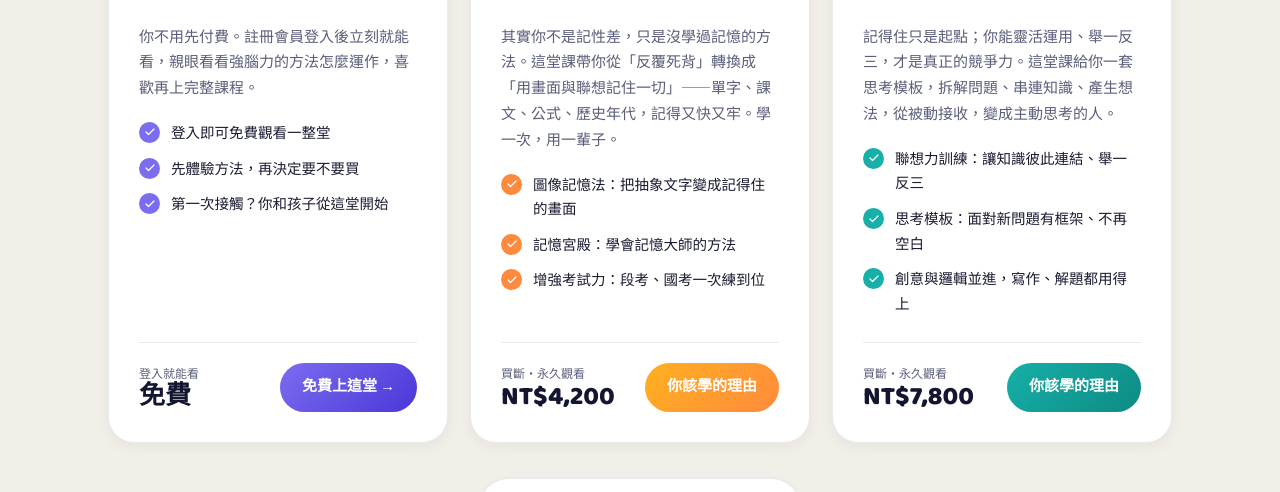
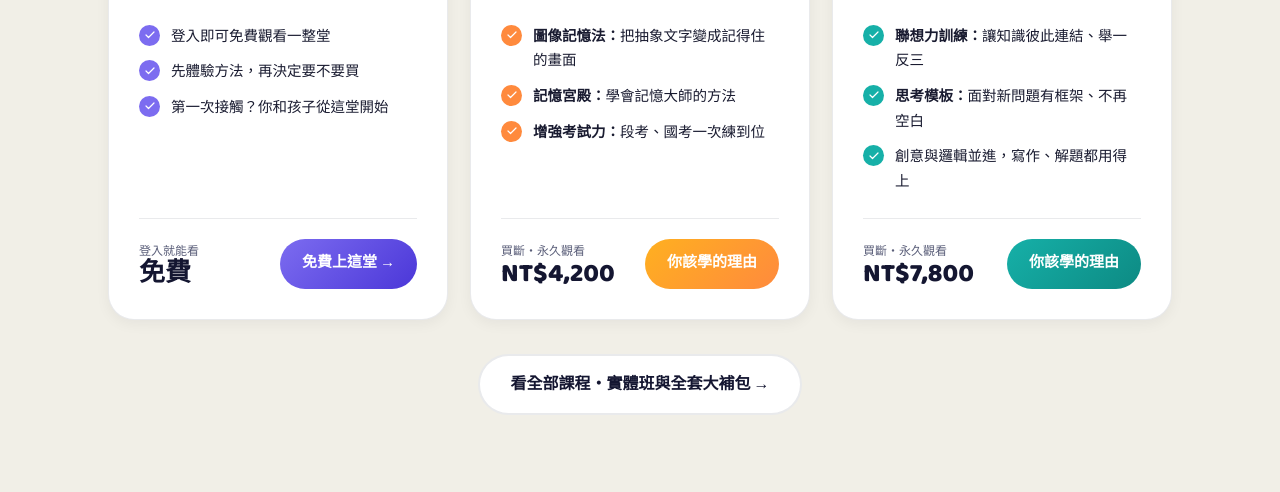
Before and after one commit to brainingflow/skybraining-web, a plain HTML site: page index.html in a window 1280 px wide. Shown: the part 3190-3682 px from the top of the page. Drawn offline with Linux system fonts and the light colour scheme.

Commit message:
首頁課程卡：刪三段說明、條列小標加粗（R142）
Co-Authored-By: Claude Fable 5.2 <noreply@anthropic.com>

```diff
--- a/index.html
+++ b/index.html
@@ -506,7 +506,6 @@
       <div class="course reveal" role="group" aria-label="10 倍聯想力">
         <div class="course-media"><img class="course-cover" src="cover-free.webp" width="1600" height="840" alt="10 倍聯想力" loading="lazy" decoding="async"><span class="free-tag">免費</span></div>
         <div class="course-body">
-          <p class="course-intro">你不用先付費。註冊會員登入後立刻就能看，親眼看看強腦力的方法怎麼運作，喜歡再上完整課程。</p>
           <ul class="learn">
             <li><span class="ck free"><svg class="ico" viewBox="0 0 24 24"><path d="M4 12l5 5L20 6"/></svg></span>登入即可免費觀看一整堂</li>
             <li><span class="ck free"><svg class="ico" viewBox="0 0 24 24"><path d="M4 12l5 5L20 6"/></svg></span>先體驗方法，再決定要不要買</li>
@@ -521,11 +520,10 @@
       <div class="course reveal" role="group" aria-label="過目不忘">
         <div class="course-media"><img class="course-cover" src="cover-course-memory.webp" width="1600" height="840" alt="過目不忘" loading="lazy" decoding="async"></div>
         <div class="course-body">
-          <p class="course-intro">其實你不是記性差，只是沒學過記憶的方法。這堂課帶你從「反覆死背」轉換成「用畫面與聯想記住一切」——單字、課文、公式、歷史年代，記得又快又牢。學一次，用一輩子。</p>
           <ul class="learn">
-            <li><span class="ck mem"><svg class="ico" viewBox="0 0 24 24"><path d="M4 12l5 5L20 6"/></svg></span>圖像記憶法：把抽象文字變成記得住的畫面</li>
-            <li><span class="ck mem"><svg class="ico" viewBox="0 0 24 24"><path d="M4 12l5 5L20 6"/></svg></span>記憶宮殿：學會記憶大師的方法</li>
-            <li><span class="ck mem"><svg class="ico" viewBox="0 0 24 24"><path d="M4 12l5 5L20 6"/></svg></span>增強考試力：段考、國考一次練到位</li>
+            <li><span class="ck mem"><svg class="ico" viewBox="0 0 24 24"><path d="M4 12l5 5L20 6"/></svg></span><span><strong>圖像記憶法：</strong>把抽象文字變成記得住的畫面</span></li>
+            <li><span class="ck mem"><svg class="ico" viewBox="0 0 24 24"><path d="M4 12l5 5L20 6"/></svg></span><span><strong>記憶宮殿：</strong>學會記憶大師的方法</span></li>
+            <li><span class="ck mem"><svg class="ico" viewBox="0 0 24 24"><path d="M4 12l5 5L20 6"/></svg></span><span><strong>增強考試力：</strong>段考、國考一次練到位</span></li>
           </ul>
           <div class="course-foot">
             <div class="price"><div class="lbl">買斷・永久觀看</div><div class="val">NT$4,200</div></div>
@@ -536,10 +534,9 @@
       <div class="course reveal" role="group" aria-label="瘋狂心智圖">
         <div class="course-media"><img class="course-cover" src="cover-course-thinking.webp" width="1600" height="840" alt="瘋狂心智圖" loading="lazy" decoding="async"></div>
         <div class="course-body">
-          <p class="course-intro">記得住只是起點；你能靈活運用、舉一反三，才是真正的競爭力。這堂課給你一套思考模板，拆解問題、串連知識、產生想法，從被動接收，變成主動思考的人。</p>
           <ul class="learn">
-            <li><span class="ck think"><svg class="ico" viewBox="0 0 24 24"><path d="M4 12l5 5L20 6"/></svg></span>聯想力訓練：讓知識彼此連結、舉一反三</li>
-            <li><span class="ck think"><svg class="ico" viewBox="0 0 24 24"><path d="M4 12l5 5L20 6"/></svg></span>思考模板：面對新問題有框架、不再空白</li>
+            <li><span class="ck think"><svg class="ico" viewBox="0 0 24 24"><path d="M4 12l5 5L20 6"/></svg></span><span><strong>聯想力訓練：</strong>讓知識彼此連結、舉一反三</span></li>
+            <li><span class="ck think"><svg class="ico" viewBox="0 0 24 24"><path d="M4 12l5 5L20 6"/></svg></span><span><strong>思考模板：</strong>面對新問題有框架、不再空白</span></li>
             <li><span class="ck think"><svg class="ico" viewBox="0 0 24 24"><path d="M4 12l5 5L20 6"/></svg></span>創意與邏輯並進，寫作、解題都用得上</li>
           </ul>
           <div class="course-foot">
--- a/sitemap.xml
+++ b/sitemap.xml
@@ -1,6 +1,6 @@
 <?xml version="1.0" encoding="UTF-8"?>
 <urlset xmlns="http://www.sitemaps.org/schemas/sitemap/0.9">
-  <url><loc>https://skybraining.com/</loc><lastmod>2026-11-01</lastmod><changefreq>weekly</changefreq><priority>1.0</priority></url>
+  <url><loc>https://skybraining.com/</loc><lastmod>2026-11-22</lastmod><changefreq>weekly</changefreq><priority>1.0</priority></url>
   <url><loc>https://skybraining.com/courses.html</loc><lastmod>2026-11-01</lastmod><changefreq>weekly</changefreq><priority>0.9</priority></url>
   <url><loc>https://skybraining.com/videos.html</loc><lastmod>2026-10-27</lastmod><changefreq>weekly</changefreq><priority>0.8</priority></url>
 <url><loc>https://skybraining.com/articles.html</loc><lastmod>2026-11-18</lastmod><changefreq>weekly</changefreq><priority>0.9</priority></url>
```
